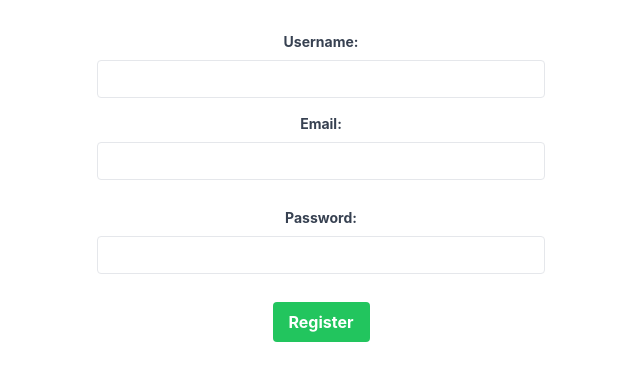
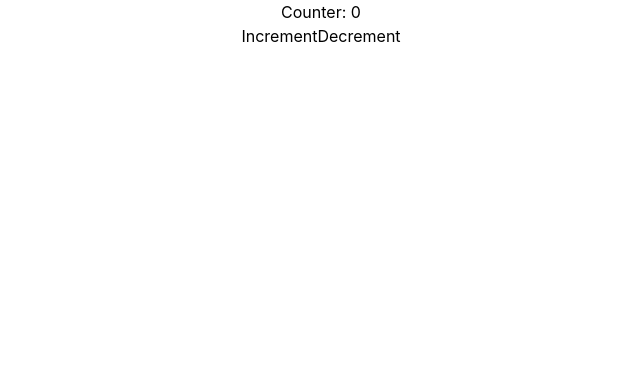
Before and after one commit to abhishekdahal-397/Family-Social-Media-App, a React (Create React App) app in the folder Frontend/family/: page / in a window 1280 px wide. Shown: the top 380 px of the page, without its empty margins (319-959 px from the left). Built offline with nearby package versions, Linux system fonts and the light colour scheme.

Commit message:
used redux first time and this redux okay

```diff
--- a/Frontend/family/src/App.js
+++ b/Frontend/family/src/App.js
@@ -1,10 +1,10 @@
 import "./App.css";
-import RegisterForm from "./components/registerpage/register";
+import Counter from "./reduxTrial/Counter";
 
 function App() {
   return (
     <div className="App ">
-      <RegisterForm />
+      <Counter />
     </div>
   );
 }
--- a/Frontend/family/src/index.js
+++ b/Frontend/family/src/index.js
@@ -1,13 +1,16 @@
-import React from 'react';
-import ReactDOM from 'react-dom/client';
-import './index.css';
-import App from './App';
-import reportWebVitals from './reportWebVitals';
-
-const root = ReactDOM.createRoot(document.getElementById('root'));
+import React from "react";
+import ReactDOM from "react-dom/client";
+import "./index.css";
+import App from "./App";
+import reportWebVitals from "./reportWebVitals";
+import { Provider } from "react-redux";
+import store from "./reduxToolkit/store";
+const root = ReactDOM.createRoot(document.getElementById("root"));
 root.render(
   <React.StrictMode>
-    <App />
+    <Provider store={store}>
+      <App />
+    </Provider>
   </React.StrictMode>
 );
 
--- /dev/null
+++ b/Frontend/family/src/reduxToolkit/counterSlice.js
@@ -0,0 +1,20 @@
+// src/counterSlice.js
+import { createSlice } from "@reduxjs/toolkit";
+
+const counterSlice = createSlice({
+  name: "counter",
+  initialState: {
+    value: 0,
+  },
+  reducers: {
+    increment: (state) => {
+      state.value += 1;
+    },
+    decrement: (state) => {
+      state.value -= 1;
+    },
+  },
+});
+
+export const { increment, decrement } = counterSlice.actions;
+export default counterSlice.reducer;
--- /dev/null
+++ b/Frontend/family/src/reduxToolkit/rootReducer.js
@@ -0,0 +1,9 @@
+// src/rootReducer.js
+import { combineReducers } from "@reduxjs/toolkit";
+import counterReducer from "./counterSlice";
+
+const rootReducer = combineReducers({
+  counter: counterReducer,
+});
+
+export default rootReducer;
--- /dev/null
+++ b/Frontend/family/src/reduxToolkit/store.js
@@ -0,0 +1,10 @@
+// src/reduxToolkit/store.js
+import { configureStore } from '@reduxjs/toolkit';
+import rootReducer from './rootReducer';
+
+const store = configureStore({
+  reducer: rootReducer,
+  // add middleware and enhancers if needed
+});
+
+export default store;
--- /dev/null
+++ b/Frontend/family/src/reduxTrial/Counter.js
@@ -0,0 +1,19 @@
+// src/Counter.js
+import React from "react";
+import { useDispatch, useSelector } from "react-redux";
+import { increment, decrement } from "../reduxToolkit/counterSlice";
+
+const Counter = () => {
+  const dispatch = useDispatch();
+  const counter = useSelector((state) => state.counter.value);
+
+  return (
+    <div>
+      <h1>Counter: {counter}</h1>
+      <button onClick={() => dispatch(increment())}>Increment</button>
+      <button onClick={() => dispatch(decrement())}>Decrement</button>
+    </div>
+  );
+};
+
+export default Counter;
```
Also changed, not shown: Frontend/family/package.json (+5 -2 lines), 1 other file (tests, documents, lock files or other folders).
